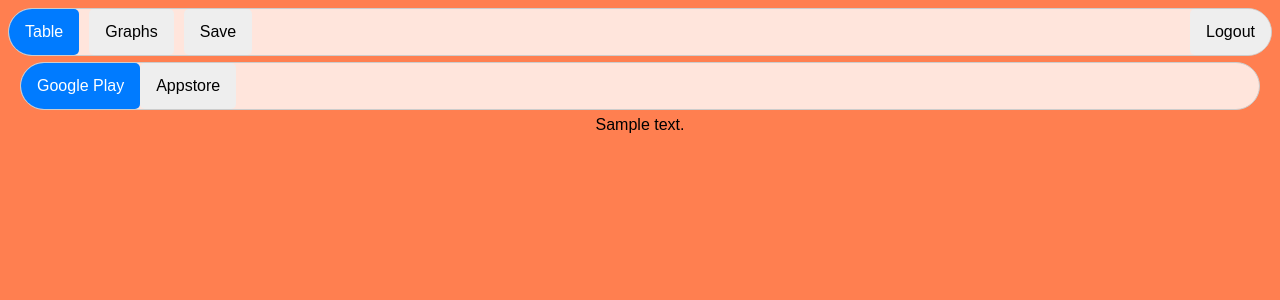
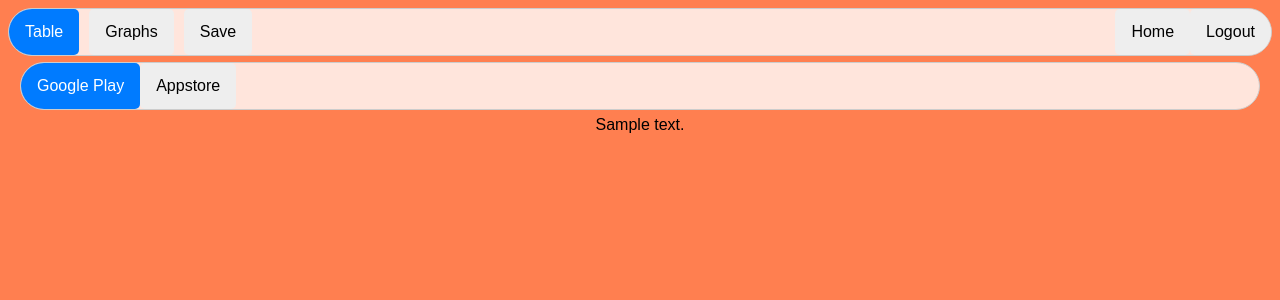
Before and after one commit to JoJaBa-UMGC/CMSC-495-Project, a Flask app: template templates/search_results.html in a window 1280 px wide. Shown: the top 300 px of the page. Run offline with Flask 2, Linux system fonts and the light colour scheme; the template is opened without the code that fills it: most values are stand-ins (such as "Sample title", 1, 10 or a date in 2020); some libraries are stand-ins or nearby versions.

Commit message:
Added home button
added button to return to main search page

```diff
--- a/templates/search_results.html
+++ b/templates/search_results.html
@@ -67,6 +67,9 @@
                 <button class="tab-link" data-tab="Graphs">Graphs</button>
                 <button class="tab-link" data-tab="Save">Save</button>
             </div>
+            <form method="GET" action="/">
+                <button type="submit" class="logout-button">Home</button>
+            </form>
             <form method="GET" action="{{ url_for('logout') }}">
                 <button type="submit" class="logout-button">Logout</button>
             </form>
```
